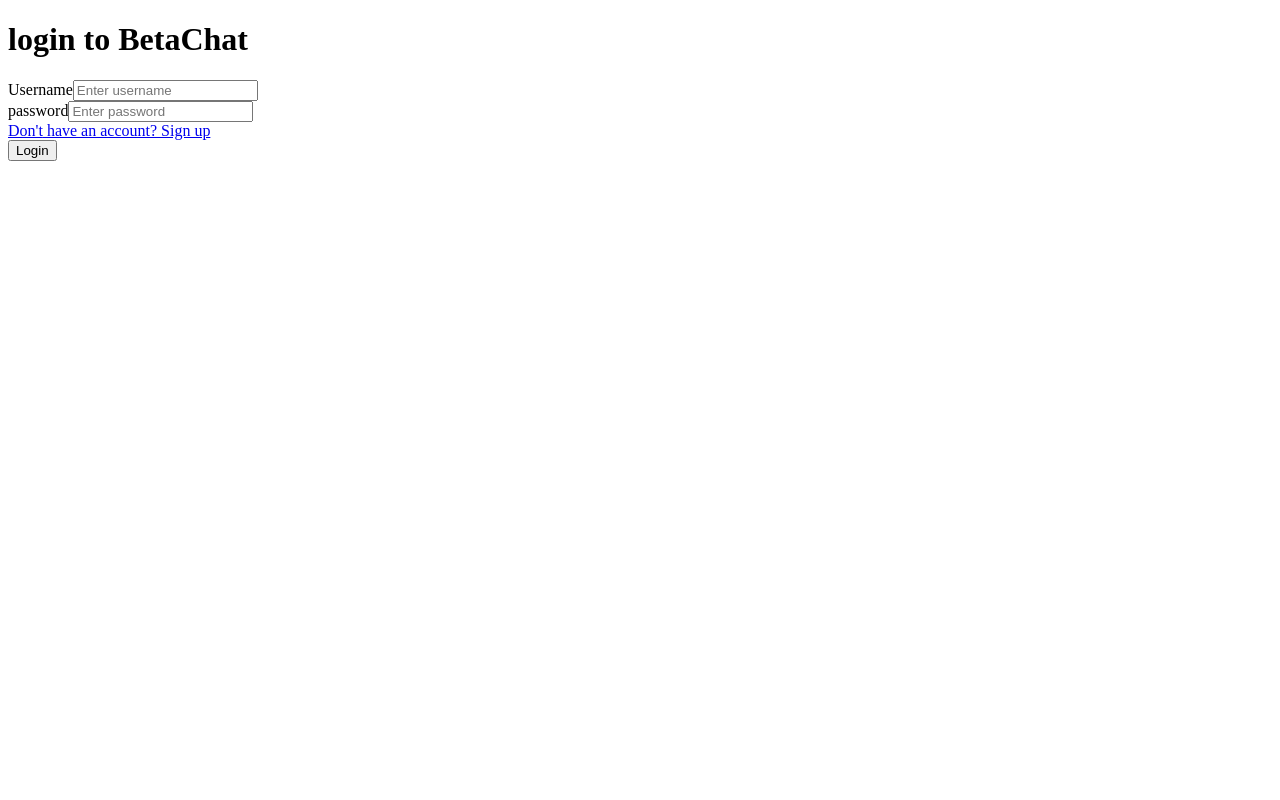
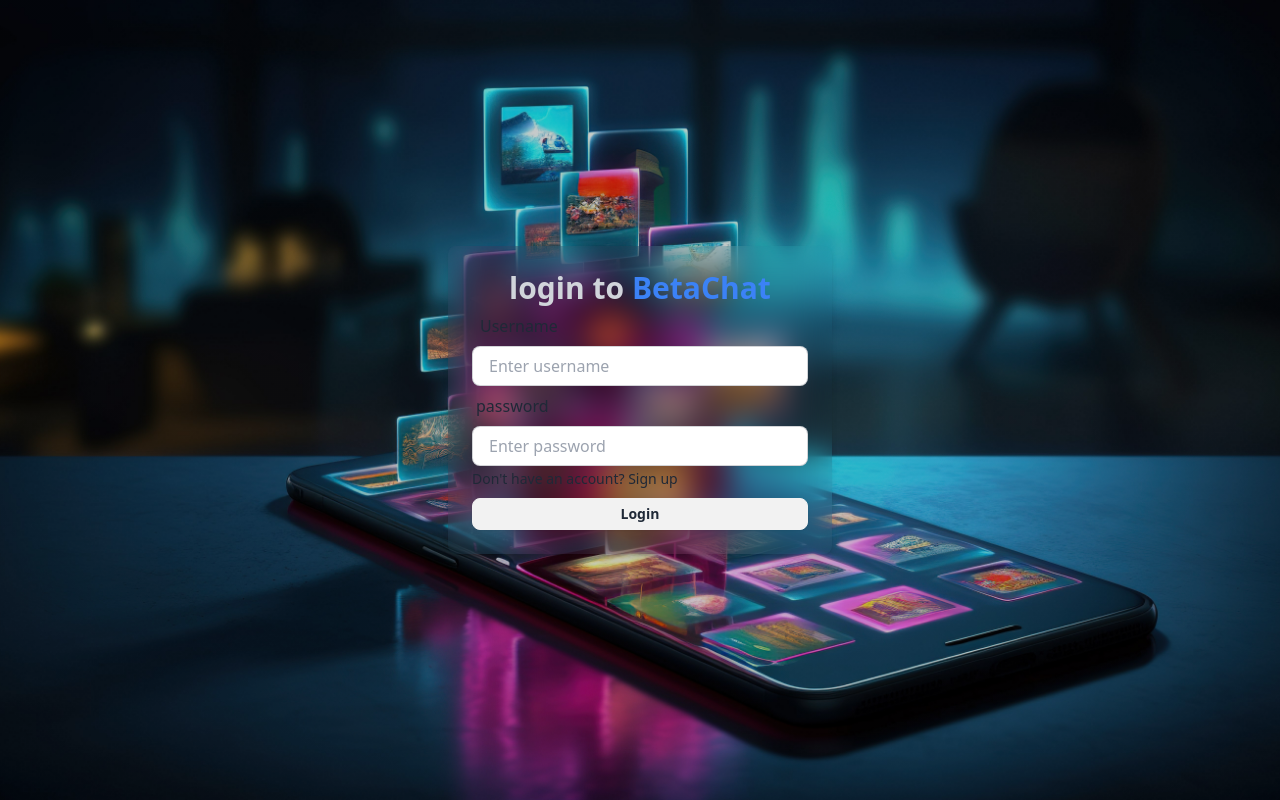
Before and after one commit to Stephy020/BetaChat, a React (Vite) app in the folder frontend/: page /login in a window 1280 px wide. Built offline with nearby package versions, Linux system fonts and the light colour scheme.

Commit message:
Fix syntax error in useGetConversation.js

```diff
--- a/frontend/index.html
+++ b/frontend/index.html
@@ -1,13 +1,16 @@
 <!doctype html>
 <html lang="en">
+
 <head>
   <meta charset="UTF-8" />
   <link rel="icon" type="image/svg+xml" href="/logo.png" />
-    <meta name="viewport" content="width=device-width, initial-scale=1.0, maximum-scale=1.0, user-scalable=no, viewport-fit=cover" />
+  <meta name="viewport" content="width=device-width, initial-scale=1.0" />
   <title>BetaCHAT</title>
 </head>
+
 <body>
   <div id="root"></div>
   <script type="module" src="/src/main.jsx"></script>
 </body>
+
 </html>
--- a/frontend/src/hooks/useGetConversation.js
+++ b/frontend/src/hooks/useGetConversation.js
@@ -47,6 +47,15 @@ const useGetConversation = () => {
           `New message from ${senderName}`,
           newMessage.message || "You have a new message!"
         );
+      }
+
+      // Legacy system notification (only if supported)
+      if (typeof Notification !== 'undefined' && document.visibilityState === "hidden" && Notification.permission === "granted") {
+        new Notification("New Message", {
+          body: newMessage.message || "You have a new message!",
+          icon: "/vite.svg",
+          tag: "new-message"
+        });
       }
 
       // Flash document title as a fallback
--- a/frontend/src/index.css
+++ b/frontend/src/index.css
@@ -1,3 +1,19 @@
+@tailwind base;
+@tailwind components;
+@tailwind utilities;
+
+body {
+	background: linear-gradient(rgba(0, 0, 0, 0.2), rgba(0, 0, 0, 0.2)), url("/bg_ice.jpg");
+	background-repeat: no-repeat;
+	background-size: cover;
+	background-position: center;
+}
+
+/* dark mode looking scrollbar */
+::-webkit-scrollbar {
+	width: 8px;
+}
+
 ::-webkit-scrollbar-track {
 	background: #555;
 }
```
Lines whose indentation alone changed are shown as unchanged.
